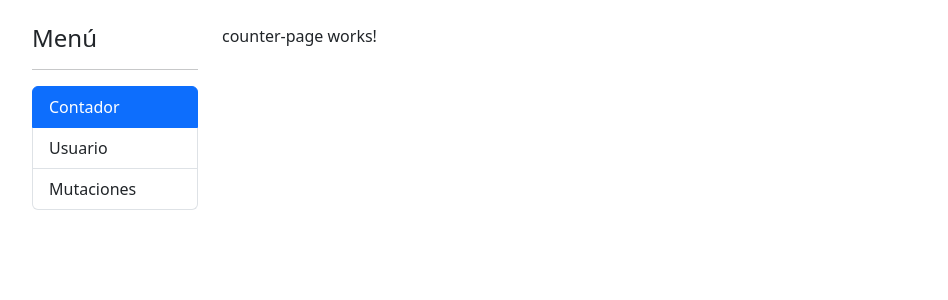
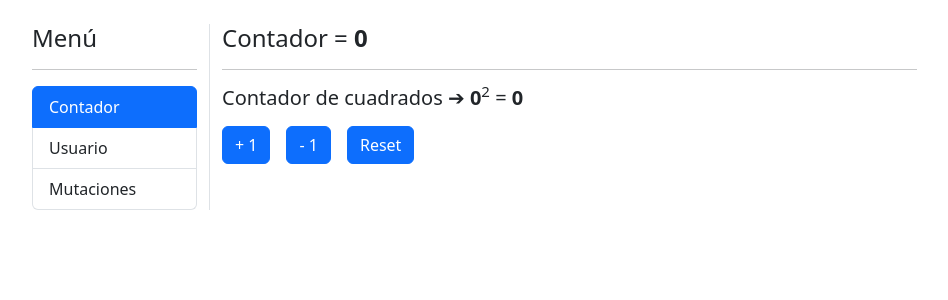
Before and after one commit to AminEl93/DirectiveSignalsApp, an Angular app: page /signals/counter in a window 1280 px wide. Shown: the top 300 px of the page, without its empty margins (50-998 px from the left). Built offline with nearby package versions, Linux system fonts and the light colour scheme.

Commit message:
Counter Signal

```diff
--- a/src/app/signals/layout/signals-layout/signals-layout.component.html
+++ b/src/app/signals/layout/signals-layout/signals-layout.component.html
@@ -1,5 +1,5 @@
 <div class="row mt-4">
-    <div class="col-2">
+    <div class="col-2 border-end">
         <h4>Menú</h4>
         <hr>
         <side-menu />
--- a/src/app/signals/pages/counter-page/counter-page.component.html
+++ b/src/app/signals/pages/counter-page/counter-page.component.html
@@ -1 +1,16 @@
-<p>counter-page works!</p>
+<h4>
+    Contador = <b>{{ counter() }}</b>
+</h4>
+
+<hr class="w-75">
+
+<!-- Contador de los cuadrados -->
+<h5>
+    Contador de cuadrados &#10132; <b>{{ counter() }}</b> <sup>2</sup> = <b>{{ squareCounter() }}</b>
+</h5>
+
+<div class="d-flex gap-3 mt-3">
+    <button class="btn btn-primary" (click)="increaseBy(+1)">+ 1</button>
+    <button class="btn btn-primary" (click)="increaseBy(-1)">- 1</button>
+    <button class="btn btn-primary" (click)="counter.set(0)">Reset</button>
+</div>
--- a/src/app/signals/pages/counter-page/counter-page.component.ts
+++ b/src/app/signals/pages/counter-page/counter-page.component.ts
@@ -1,4 +1,4 @@
-import { Component } from '@angular/core';
+import { Component, computed, signal } from '@angular/core';
 
 @Component({
     templateUrl: './counter-page.component.html'
@@ -6,4 +6,10 @@ import { Component } from '@angular/core';
 
 export class CounterPageComponent {
 
+    public counter = signal(0);
+    public squareCounter = computed(() => this.counter() * this.counter());
+
+    increaseBy(value: number) {
+        this.counter.update(current => current + value);
+    }
 }
```
